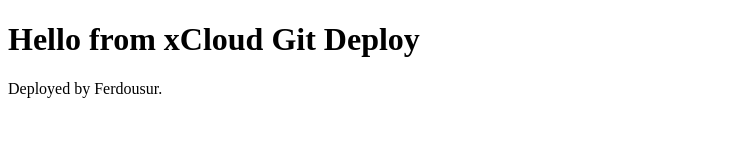
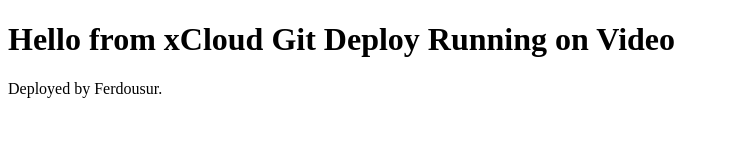
Before and after one commit to ferdousur/simple-page, a website: page public/index.html in a window 1280 px wide. Shown: the whole page, without its empty margins (0-729 px from the left). Drawn offline with Linux system fonts and the light colour scheme.

Commit message:
Test: just edit html

```diff
--- a/public/index.html
+++ b/public/index.html
@@ -2,7 +2,7 @@
 <html>
 <head><meta charset="UTF-8"><title>Simple Page</title></head>
 <body>
-  <h1>Hello from xCloud Git Deploy</h1>
+  <h1>Hello from xCloud Git Deploy Running on Video</h1>
   <p>Deployed by Ferdousur.</p>
 </body>
 </html>
```
